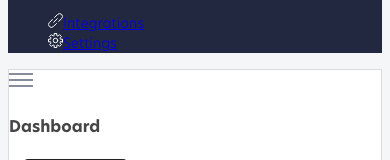
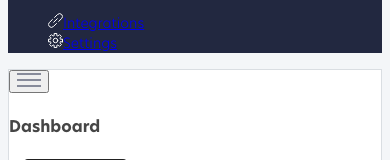
Before and after one commit to Alphajeez96/gemnote, a Vue app: page / in a window 390 px wide. Shown: the part 301-461 px from the top of the page. Built offline with nearby package versions, Linux system fonts and the light colour scheme.

Commit message:
feature: responsive screens augmented

```diff
--- a/src/App.vue
+++ b/src/App.vue
@@ -1,15 +1,21 @@
 <template>
   <div id="app">
+
+    <!--Mobile toggleable sidebar here  -->
     <sideMenu class="lg:hidden md:hidden" v-if="IsVisible" />
+
+    <!-- screen Layout here -->
     <div class="flex">
       <div class="hidden md:block xl:block">
         <sideMenu />
       </div>
+
       <div class="flex-grow">
-        <topNav @clicked="check" />
+        <topNav @clicked="displayMenu" />
         <index />
       </div>
     </div>
+
   </div>
 </template>
 
@@ -32,8 +38,7 @@ export default {
   },
 
   methods: {
-    check() {
-      console.log("I received it");
+    displayMenu() {
       this.IsVisible = !this.IsVisible;
     },
   },
--- a/src/components/cards/card-1.vue
+++ b/src/components/cards/card-1.vue
@@ -1,7 +1,7 @@
 <template>
   <div class="flex justify-between flex-wrap">
     <!-- Total orders here -->
-    <div class="card-holder pt-5 px-5 pb-6 mb-5  xl:mb-0">
+    <div class="card-holder pt-5 px-5 pb-6 mb-5 xl:mb-0">
       <p class="text-xs quad-gray font-light">
         Total number of orders this month
       </p>
@@ -155,7 +155,6 @@ export default {
   .card-holder {
     width: 100%;
   }
-
 }
 
 @media (min-width: 768px) and (max-width: 991.98px) {
--- a/src/components/cards/card-2.vue
+++ b/src/components/cards/card-2.vue
@@ -6,7 +6,7 @@
       </p>
       <div class="flex justify-between flex-wrap md:flex-nowrap pt-3">
         <!-- Img 1 -->
-        <div class=" w-full lg:w-1/5 flex items-center justify-center">
+        <div class="w-full lg:w-1/5 flex items-center justify-center">
           <img src="@/assets/img/products/1.png" alt="" />
         </div>
 
@@ -25,8 +25,10 @@
           <img src="@/assets/img/products/4.png" alt="" />
         </div>
 
-        <!-- button here -->
-        <div class="mt-8 flex items-start w-full justify-center lg:w-1/5 lg:justify-end">
+        <!--Send Gift button here -->
+        <div
+          class="mt-8 flex items-start w-full justify-center lg:w-1/5 lg:justify-end"
+        >
           <button
             type="button"
             class="focus:outline-none seeall-btn flex items-center w-full justify-center font-medium py-2 md:px-1 px-5 font-13"
@@ -38,12 +40,3 @@
     </div>
   </div>
 </template>
-
-<style scoped>
-@media (max-width: 575.98px) {
-
-
-}
-
-@media (min-width: 576px) and (max-width: 767.98px) {}
-</style>
--- a/src/components/cards/card-3.vue
+++ b/src/components/cards/card-3.vue
@@ -20,7 +20,6 @@
       <div>
         <giftChart />
       </div>
-
     </div>
   </div>
 </template>
--- a/src/components/charts/inventory.vue
+++ b/src/components/charts/inventory.vue
@@ -14,7 +14,6 @@
 <script>
 import doughnutChart from "../../plugins/charts/doughnutchart.js";
 export default {
-
   components: {
     doughnutChart,
   },
@@ -30,6 +29,7 @@ export default {
         },
       ],
     },
+
     doughnutChartOptions: {
       responsive: true,
       legend: {
@@ -51,6 +51,7 @@ export default {
         backgroundColor: "#17BF62",
       },
     },
+
   }),
 };
 </script>
--- a/src/components/charts/total-gifts.vue
+++ b/src/components/charts/total-gifts.vue
@@ -13,6 +13,7 @@ export default {
   },
 
   data: () => ({
+
     chartdata: {
       labels: [
         "Jan",
@@ -28,6 +29,7 @@ export default {
         "Nov",
         "Dec",
       ],
+
       datasets: [
         {
           data: [65, 40, 55, 70, 50, 50, 50, 55, 70, 55, 40, 45, 8],
--- a/src/components/index.vue
+++ b/src/components/index.vue
@@ -15,7 +15,7 @@
     </div>
 
     <!-- cars 3 here -->
-    <div class="mt-5 ">
+    <div class="mt-5">
       <card3 />
     </div>
   </div>
--- a/src/components/partials/topnav.vue
+++ b/src/components/partials/topnav.vue
@@ -1,13 +1,21 @@
 <template>
   <nav class="relative">
-    <!-- Notification drop down -->
-    <notificationDropdown v-if="isNotificationOpen" @close="closeNotify" />
-    <profileTab v-if="isProfileTabOpen" />
+    <!-- Notification drop downs here -->
+    <div>
+      <notificationDropdown v-if="isNotificationOpen" @close="closeNotify" />
+      <profileTab v-if="isProfileTabOpen" />
+    </div>
 
     <div class="flex items-center py-2.5 lg:py-0 lg:px-6 px-3">
       <!-- Hamburger here -->
       <div class="self-center md:hidden lg:hidden mr-3">
-        <img src="../../assets/img/vectors/ic-nav.svg" @click="test" alt="Hamburger" />
+        <button type="button" class="focus:outline-none">
+          <img
+            src="../../assets/img/vectors/ic-nav.svg"
+            @click="openSideBar"
+            alt="Hamburger"
+          />
+        </button>
       </div>
 
       <!-- Route holder here -->
@@ -30,7 +38,7 @@
           />
         </div>
 
-<!-- Search bar for small screens here -->
+        <!-- Search bar for small screens here -->
         <div class="relative mx-2 lg:hidden">
           <img
             src="@/assets/img/vectors/search-icon.svg"
@@ -106,10 +114,9 @@ export default {
       }
     },
 
-    test(){
-      console.log("i was clicked")
-      this.$emit("clicked")
-    }
+    openSideBar() {
+      this.$emit("clicked");
+    },
   },
 };
 </script>
@@ -158,7 +165,4 @@ nav {
     left: 9px;
   }
 }
-
-@media (min-width: 576px) and (max-width: 767.98px) {
-}
 </style>
```
